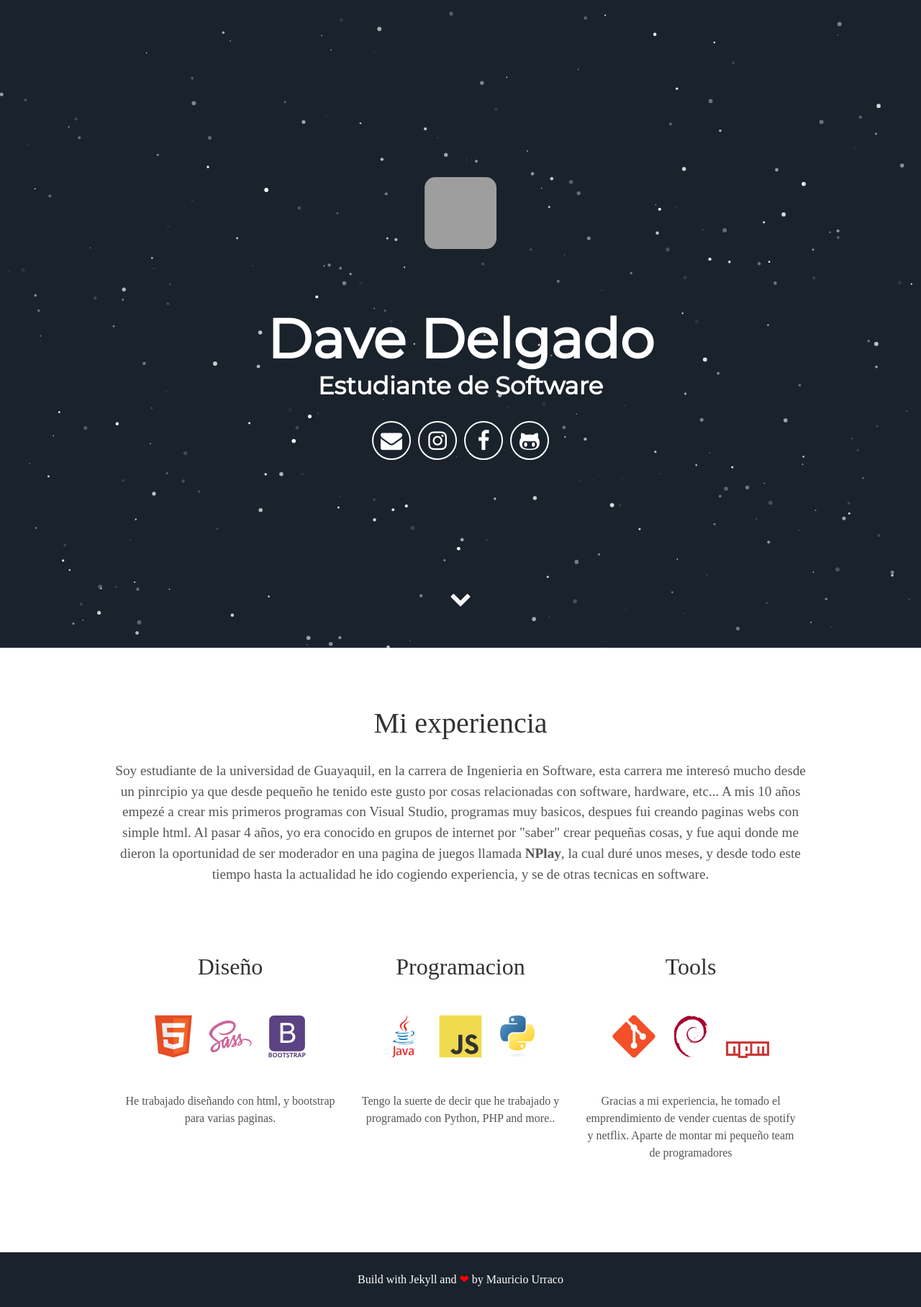
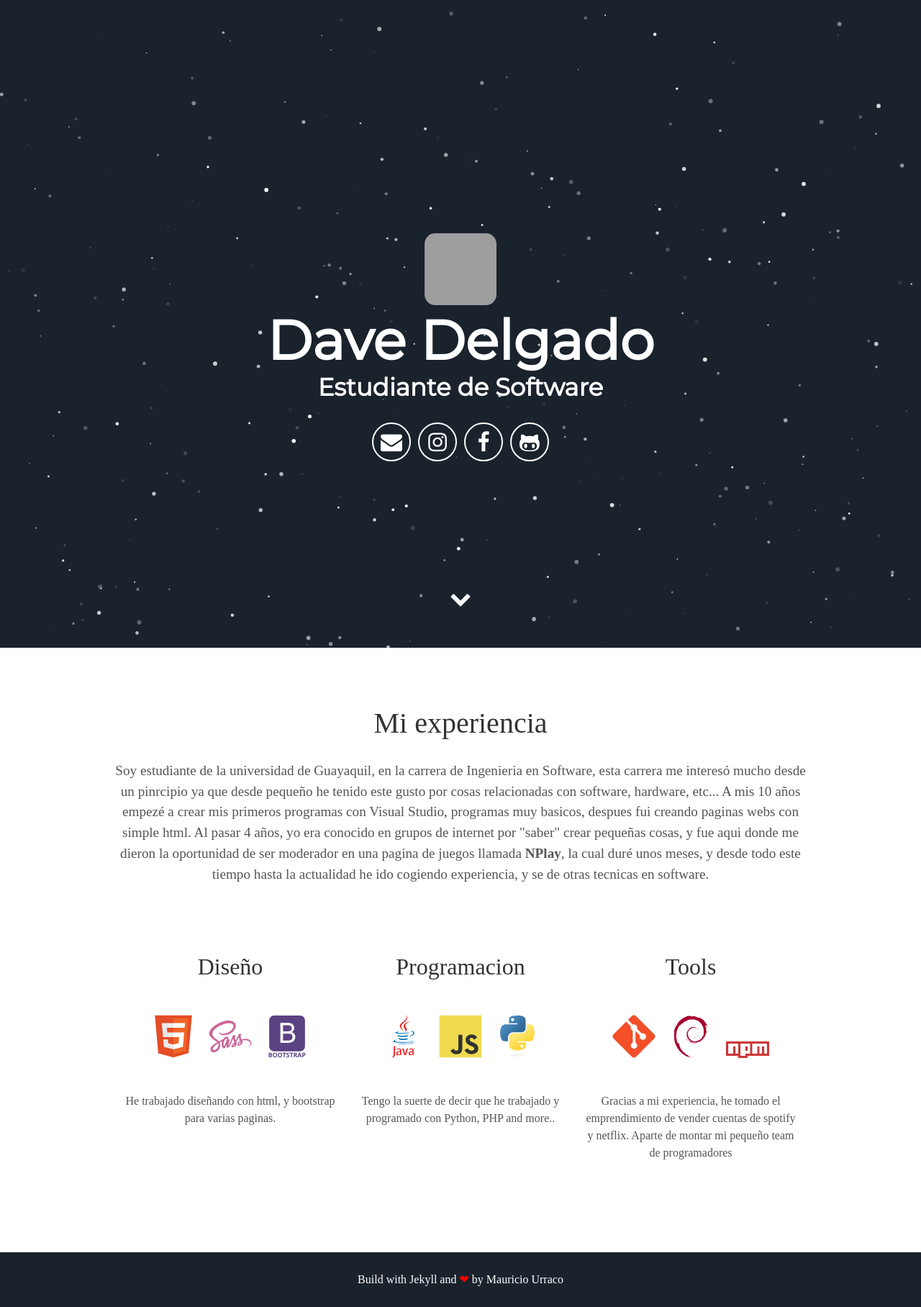
Before and after one commit to DaveNPlay/index, a Jekyll site: the page built from index.html, in a window 1280 px wide. Shown: the whole page at 72% size. Built offline with Jekyll 4.4.1, drawn with Linux system fonts in a browser that asks for light colours; some web fonts are replaced; grey boxes are pictures that could not be loaded.

Commit message:
Update header.html

```diff
--- a/_includes/header.html
+++ b/_includes/header.html
@@ -1,7 +1,7 @@
 <div id="particles-js">
   <div class="header">
-    <center><img style="border-radius: 15px;width: 100px;-webkit-user-select: none;margin: auto;cursor: zoom-in;height: 100px;" src="https://avatars3.githubusercontent.com/u/27095315?s=400&u=aa48854aa5f24478dfb1e276f4a2b95653a91a5c&v=4" width="100" height="100"></center>
-      <h1>
+        <h1>
+          <center><img style="border-radius: 15px;width: 100px;-webkit-user-select: none;margin: auto;cursor: zoom-in;height: 100px;" src="https://avatars3.githubusercontent.com/u/27095315?s=400&u=aa48854aa5f24478dfb1e276f4a2b95653a91a5c&v=4" width="100" height="100"></center>
         <span class="site-title">{{ site.username }}</span>
         <span class="site-description">{{ site.user_title }}</span>
       </h1>
```
